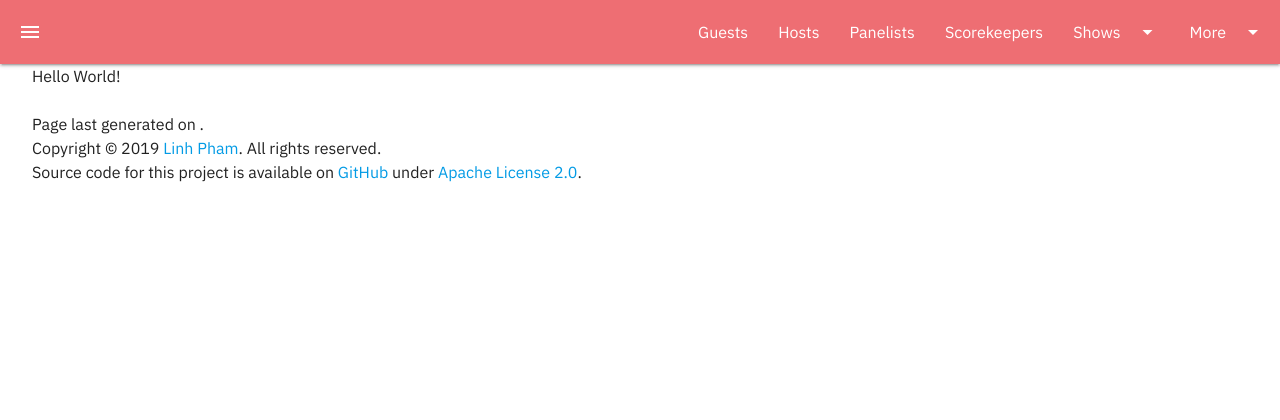
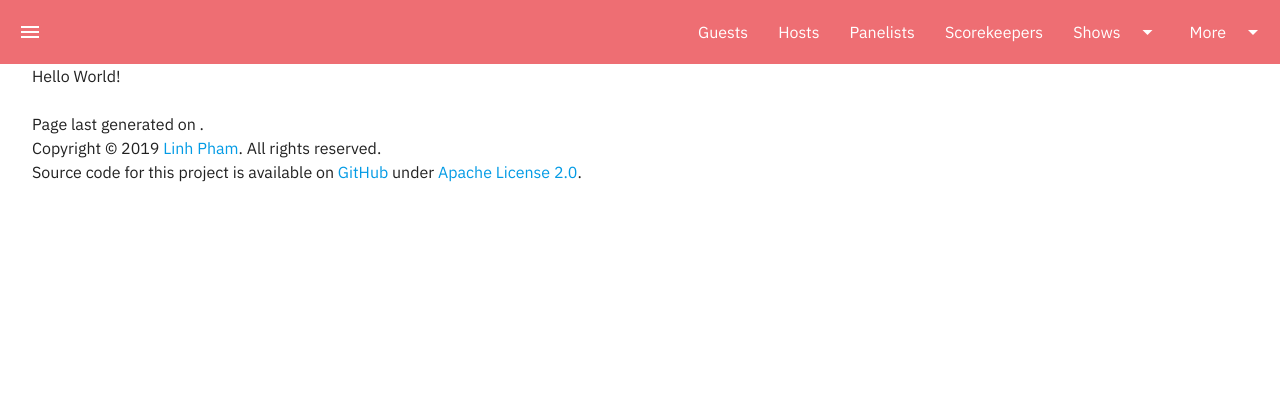
Before and after one commit to questionlp/stats.wwdt.me_archived, a Flask app: template templates/index.html in a window 1280 px wide. Shown: the top 420 px of the page. Run offline with Flask 2, Linux system fonts and the light colour scheme; the template is opened without the code that fills it, so the values that code supplies are empty; parts of the project's set-up code (start-up, migrations or seed data) failed here and were passed over.

Commit message:
Flatten out styling

```diff
--- a/static/css/style.css
+++ b/static/css/style.css
@@ -19,6 +19,10 @@
     .sidenav li>a {
         font-size: initial;
         font-weight: initial;
+    }
+
+    .dropdown-content {
+        border: 2px solid rgba(0, 0, 0, 0.1);
     }
 
     .dropdown-content li>a, .dropdown-content li>span {
--- a/templates/core/nav.html
+++ b/templates/core/nav.html
@@ -1,17 +1,17 @@
 <!-- Start Navigation -->
-<nav>
+<nav class="z-depth-0">
     <div class="nav-wrapper">
         <a href="#" data-target="slide-out" class="sidenav-trigger">
             <i class="material-icons">menu</i>
         </a>
 
-        <ul id="dropdown-shows" class="dropdown-content">
+        <ul id="dropdown-shows" class="dropdown-content z-depth-0">
             {% for year in show_years %}
             <li><a href="#">{{ year }}</a></li>
             {% endfor %}
         </ul>
 
-        <ul id="dropdown-more" class="dropdown-content">
+        <ul id="dropdown-more" class="dropdown-content z-depth-0">
             <li><a href="#">About</a></li>
             <li><a href="//blog.wwdt.me/">Blog</a></li>
             <li><a href="//blog.wwdt.me/contact-me/">Contact Me</a></li>
@@ -37,7 +37,7 @@
     </div>
 </nav>
 
-<div id="slide-out" class="sidenav">
+<div id="slide-out" class="sidenav z-depth-0">
     <ul>
         <li><a href="{{ url_for('index') }}">Home</a></li>
 
```
